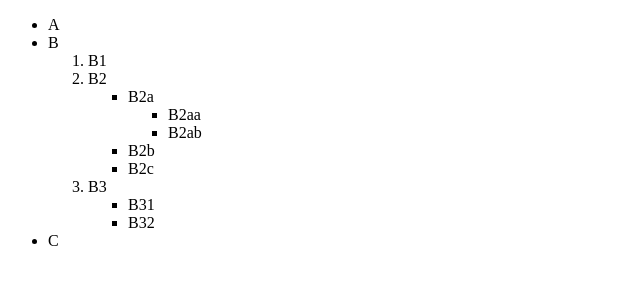
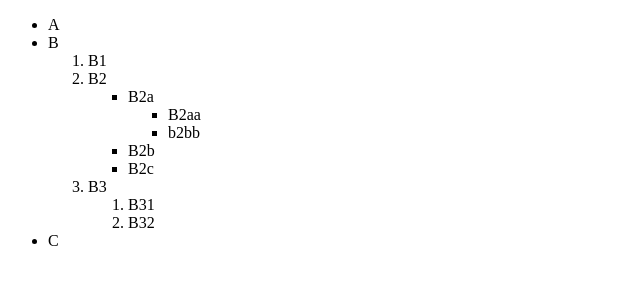
Before and after one commit to ravinderchautala/full-stack, a plain HTML site: page angela-yuu/3.1 Nesting and Indentation/index.html in a window 1280 px wide. Shown: the full height of the page, 0-640 px from the left. Drawn offline with Linux system fonts and the light colour scheme.

Commit message:
list nesting tut complelted

```diff
--- a/angela-yuu/3.1 Nesting and Indentation/index.html
+++ b/angela-yuu/3.1 Nesting and Indentation/index.html
@@ -19,7 +19,7 @@
                 B2a
                 <ul>
                   <li>B2aa</li>
-                  <li>B2ab</li>
+                  <li>b2bb</li>
                 </ul>
               </li>
               <li>B2b</li>
@@ -28,10 +28,10 @@
           </li>
           <li>
             B3
-            <ul>
+            <ol>
               <li>B31</li>
               <li>B32</li>
-            </ul>
+            </ol>
           </li>
         </ol>
       </li>
```
